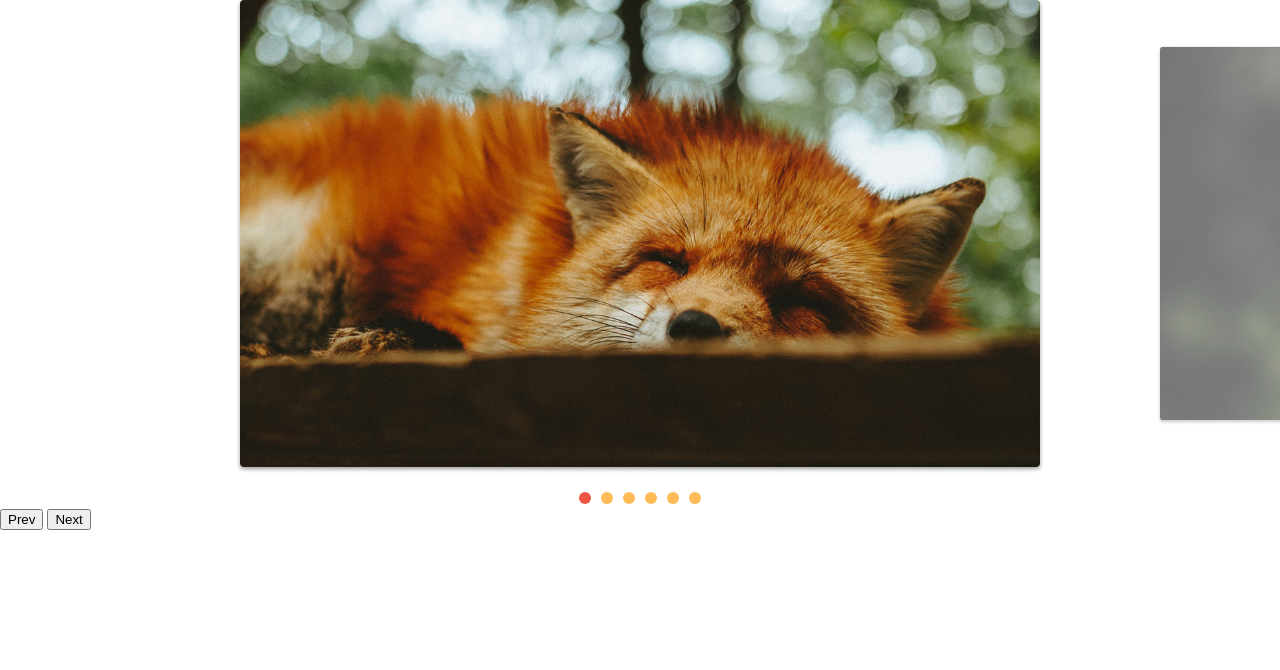
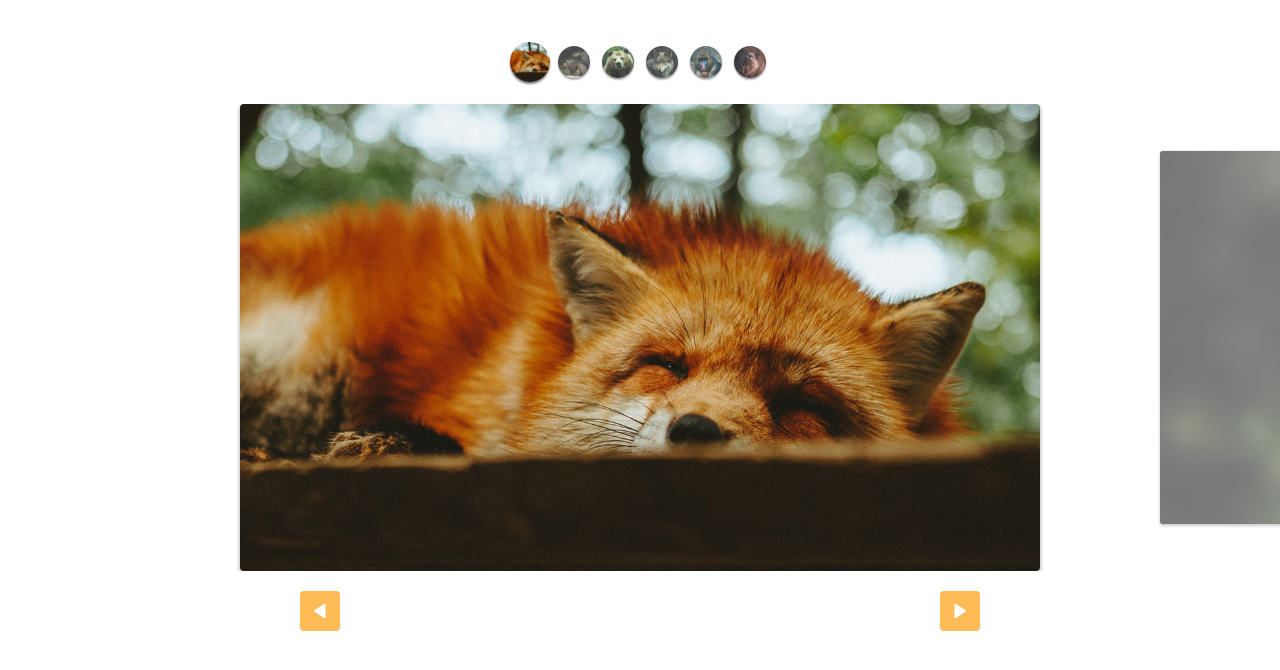
Before and after one commit to VitorPCruz/animais-fantasticos-slide, a plain HTML site: page index.html in a window 1280 px wide. Drawn offline with Linux system fonts and the light colour scheme.

Commit message:
custom controls estilizadas

```diff
--- a/css/style.css
+++ b/css/style.css
@@ -69,3 +69,48 @@ img {
 [data-control="slide"] li.active a, [data-control="slide"] li a:hover {
     background: #E54;
 }
+
+.custom-controls {
+    display: flex;
+    justify-content: center;
+    margin-top: 40px;
+    margin-bottom: 20px;
+    flex-wrap: wrap;
+}
+
+.custom-controls li {
+    opacity: .8;
+    transform: scale(.8);
+    width: 40px;
+    height: 40px;
+    border-radius: 50%;
+    overflow: hidden;
+    margin: 2px;
+    box-shadow: 0 2px 2px rgba(0, 0, 0, .5);
+    transition: .3s;
+}
+
+.custom-controls li.active {
+    opacity: 1;
+    transform: scale(1);
+}
+
+.arrow-nav {
+    display: flex;
+    justify-content: space-around;
+    margin: 20px 0;
+}
+
+.arrow-nav button {
+    cursor: pointer;
+    border: none;
+    border-radius: 4px;
+    color: white;
+    width: 40px;
+    height: 40px;
+    background: #FB5 url('../img/arrow.svg') center center no-repeat;
+}
+
+.arrow-nav button.prev  {
+    transform: rotate(-180deg);
+}
--- a/index.html
+++ b/index.html
@@ -10,32 +10,29 @@
 </head>
 
 <body>
+    <ul class="custom-controls">
+        <li><img src="./img/foto1-thumb.jpg" alt=""></li>
+        <li><img src="./img/foto2-thumb.jpg" alt=""></li>
+        <li><img src="./img/foto3-thumb.jpg" alt=""></li>
+        <li><img src="./img/foto4-thumb.jpg" alt=""></li>
+        <li><img src="./img/foto5-thumb.jpg" alt=""></li>
+        <li><img src="./img/foto6-thumb.jpg" alt=""></li>
+    </ul>
+
     <div class="slide-wrapper">
         <ul class="slide">
-            <li>
-                <img src="./img/foto1.jpg" alt="">
-            </li>
-            <li>
-                <img src="./img/foto2.jpg" alt="">
-            </li>
-            <li>
-                <img src="./img/foto3.jpg" alt="">
-            </li>
-            <li>
-                <img src="./img/foto4.jpg" alt="">
-            </li>
-            <li>
-                <img src="./img/foto5.jpg" alt="">
-            </li>
-            <li>
-                <img src="./img/foto6.jpg" alt="">
-            </li>
+            <li><img src="./img/foto1.jpg" alt=""></li>
+            <li><img src="./img/foto2.jpg" alt=""></li>
+            <li><img src="./img/foto3.jpg" alt=""></li>
+            <li><img src="./img/foto4.jpg" alt=""></li>
+            <li><img src="./img/foto5.jpg" alt=""></li>
+            <li><img src="./img/foto6.jpg" alt=""></li>
         </ul>
     </div>
 
     <div class="arrow-nav">
-        <button class="prev">Prev</button>
-        <button class="next">Next</button>
+        <button class="prev"></button>
+        <button class="next"></button>
 
     </div>
 
--- a/js/script.js
+++ b/js/script.js
@@ -3,4 +3,4 @@ import { Slide, SlideNav } from './slide.js';
 const SLIDE = new SlideNav('.slide', '.slide-wrapper');
 SLIDE.init();
 SLIDE.addArrow('.prev', '.next');
-SLIDE.addControl();
+SLIDE.addControl('.custom-controls');
```
